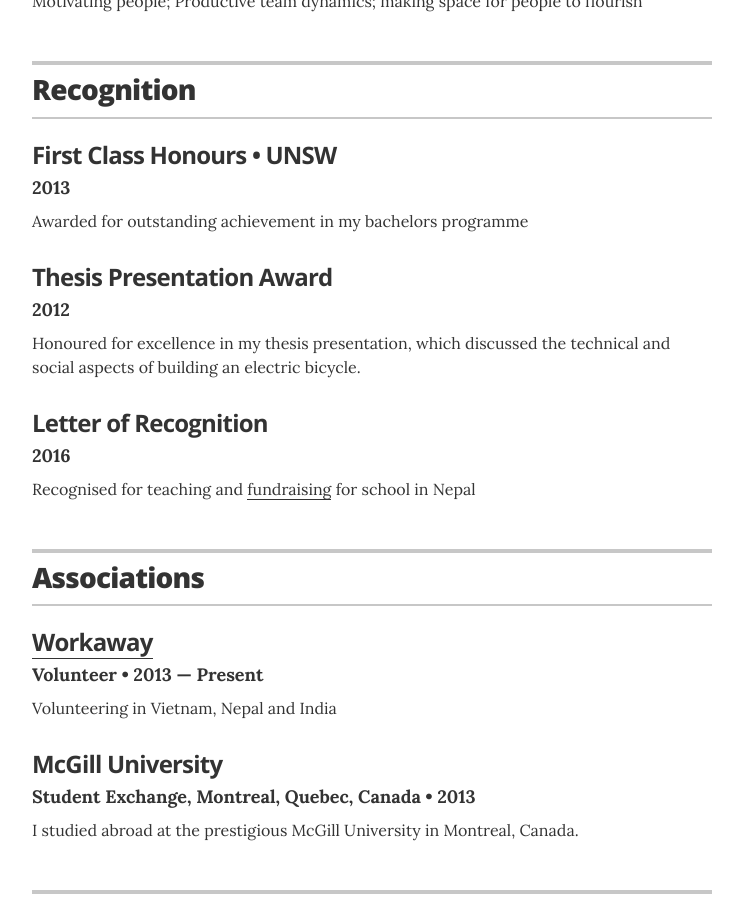
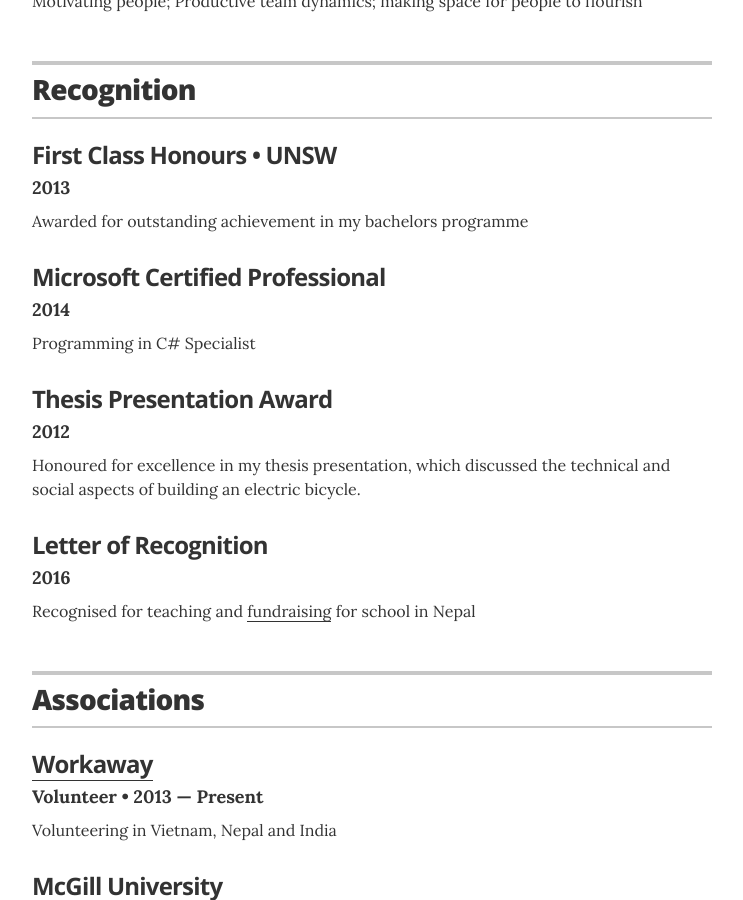
Before and after one commit to xtellurian/z_resume_archive, a Jekyll site: the page built from index.html, in a window 1280 px wide and 900 px high, scrolled down 3336 px. Shown: the whole window, without its empty margins (268-1011 px from the left). Built offline with Jekyll 4.4.1, drawn with Linux system fonts in a browser that asks for light colours.

Commit message:
added MSP details

```diff
--- a/_layouts/resume.html
+++ b/_layouts/resume.html
@@ -232,6 +232,12 @@
           <p class="resume-item-copy">Awarded for outstanding achievement in my bachelors programme</p>
         </div>
 
+         <div class="resume-item">
+          <h3 class="resume-item-title" itemprop="award">Microsoft Certified Professional</h3>
+          <h4 class="resume-item-details"> 2014</h4>
+          <p class="resume-item-copy">Programming in C# Specialist</p>
+        </div>
+
         <div class="resume-item">
           <h3 class="resume-item-title" itemprop="award">Thesis Presentation Award</h3>
           <h4 class="resume-item-details">2012</h4>
```
